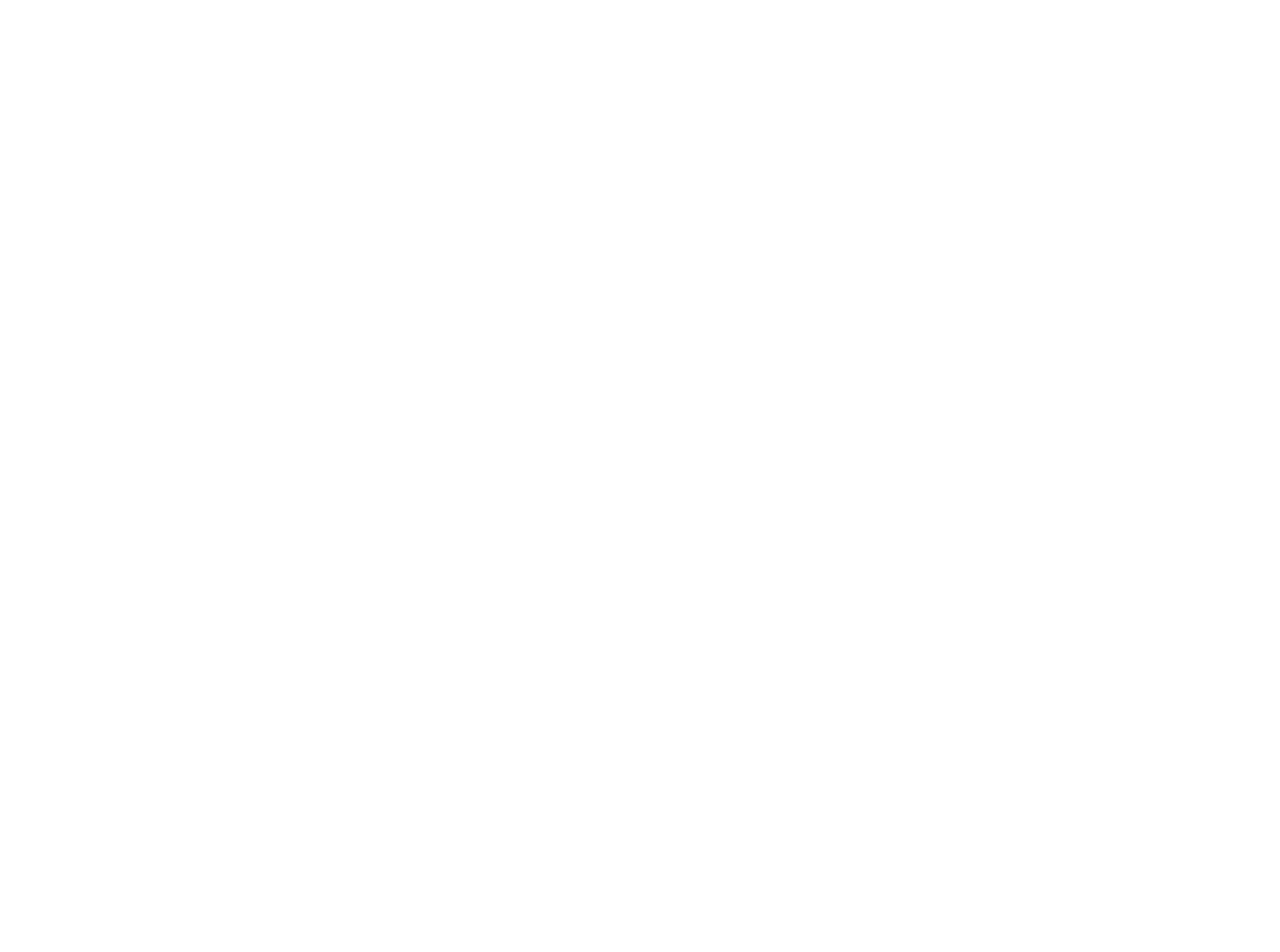
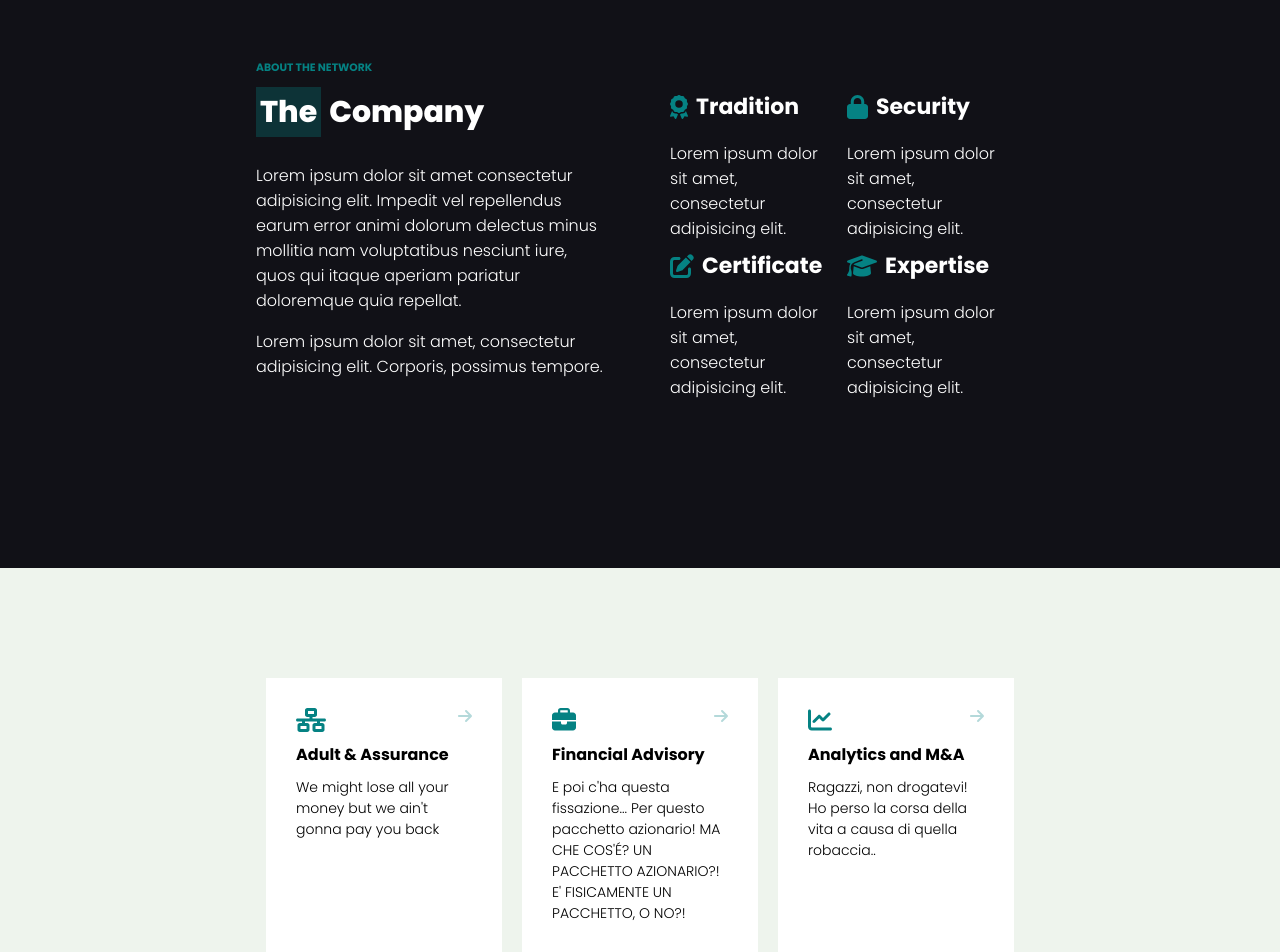
Before and after one commit to PaoloNapoli97/proj-html-vuejs, a Vue app: page / in a window 1280 px wide. Shown: the part 840-1792 px from the top of the page. Before the commit the page ends 800 px from the top, so only its background shows below. Built offline with nearby package versions, Linux system fonts and the light colour scheme.

Commit message:
Add: AboutUs component

```diff
--- a/src/App.vue
+++ b/src/App.vue
@@ -42,6 +42,7 @@
 
 <template>
   <AppHeader :info="contacts" />
+  <AppMain />
 </template>
 
 <style lang="scss">
--- /dev/null
+++ b/src/components/AboutUs.vue
@@ -0,0 +1,135 @@
+<template>
+  <header>
+    <div class="container">
+      <div class="section">
+        <h6>ABOUT THE NETWORK</h6>
+        <div class="col">
+          <h2><span class="badge">The</span>Company</h2>
+          <p>
+            Lorem ipsum dolor sit amet consectetur adipisicing elit. Impedit vel
+            repellendus earum error animi dolorum delectus minus mollitia nam
+            voluptatibus nesciunt iure, quos qui itaque aperiam pariatur
+            doloremque quia repellat.
+          </p>
+          <p>
+            Lorem ipsum dolor sit amet, consectetur adipisicing elit. Corporis,
+            possimus tempore.
+          </p>
+        </div>
+        <div class="col col-right">
+          <div class="col-card">
+            <div class="title">
+              <font-awesome-icon class="icon" icon="fa-solid fa-award" />
+              <h4>Tradition</h4>
+            </div>
+
+            <p>Lorem ipsum dolor sit amet, consectetur adipisicing elit.</p>
+          </div>
+          <div class="col-card">
+            <div class="title">
+              <font-awesome-icon class="icon" icon="fa-solid fa-lock" />
+              <h4>Security</h4>
+            </div>
+
+            <p>Lorem ipsum dolor sit amet, consectetur adipisicing elit.</p>
+          </div>
+          <div class="col-card">
+            <div class="title">
+              <font-awesome-icon
+                class="icon"
+                icon="fa-solid fa-pen-to-square"
+              />
+              <h4>Certificate</h4>
+            </div>
+
+            <p>Lorem ipsum dolor sit amet, consectetur adipisicing elit.</p>
+          </div>
+          <div class="col-card">
+            <div class="title">
+              <font-awesome-icon
+                class="icon"
+                icon="fa-solid fa-graduation-cap"
+              />
+              <h4>Expertise</h4>
+            </div>
+
+            <p>Lorem ipsum dolor sit amet, consectetur adipisicing elit.</p>
+          </div>
+        </div>
+      </div>
+    </div>
+  </header>
+</template>
+
+<script>
+export default {
+  setup() {
+    return {};
+  },
+};
+</script>
+
+<style lang="scss" scoped>
+header {
+  background-color: var(--bg-primary-color);
+  padding: 160px 0;
+
+  .section {
+    color: var(--quaternary-color);
+    display: flex;
+    position: relative;
+
+    .col {
+      width: 50%;
+
+      p {
+        font-weight: 300;
+        padding: 8px 0;
+      }
+    }
+
+    h2 {
+      font-weight: 900;
+      font-size: 30px;
+      color: var(--quaternary-color);
+      padding-bottom: 20px;
+    }
+
+    h6 {
+      color: var(--primary-color);
+      position: absolute;
+      top: -30px;
+    }
+
+    .col-right {
+      margin-left: 60px;
+      display: flex;
+      flex-wrap: wrap;
+
+      .col-card {
+        height: calc(100% / 2 - 20px);
+        width: calc(100% / 2 - 20px);
+        margin-right: 20px;
+        // background-color: red;
+
+        .title {
+          display: flex;
+          align-items: center;
+          padding-bottom: 10px;
+
+          .icon {
+            font-size: 24px;
+            color: var(--primary-color);
+            padding-right: 8px;
+          }
+        }
+      }
+
+      h4 {
+        font-weight: 600;
+        font-size: 22px;
+      }
+    }
+  }
+}
+</style>
--- a/src/components/AppMain.vue
+++ b/src/components/AppMain.vue
@@ -1,11 +1,19 @@
 <script>
+import AboutUs from "./AboutUs.vue";
+import OurServices from "./OurServices.vue";
+
 export default {
   name: "AppMain",
+  components: {
+    AboutUs,
+    OurServices,
+  },
 };
 </script>
 
 <template>
-  <main></main>
+  <AboutUs />
+  <OurServices />
 </template>
 
 <style lang="scss" scoped></style>
--- /dev/null
+++ b/src/components/OurServices.vue
@@ -0,0 +1,78 @@
+<template>
+  <main>
+    <div class="container">
+      <div class="card-container">
+        <ServiceCard
+          class="cards"
+          v-for="service in services"
+          :data_service="service"
+        />
+      </div>
+    </div>
+  </main>
+</template>
+
+<script>
+import ServiceCard from "./ServiceCard.vue";
+
+export default {
+  components: {
+    ServiceCard,
+  },
+  data() {
+    return {
+      services: [
+        {
+          title: "Adult & Assurance",
+          icon: "fa-solid fa-network-wired",
+          text: "We might lose all your money but we ain't gonna pay you back",
+        },
+        {
+          title: "Financial Advisory",
+          icon: "fa-solid fa-briefcase",
+          text: `E poi c'ha questa fissazione... Per questo pacchetto azionario!  MA CHE COS'É? UN PACCHETTO AZIONARIO?! E' FISICAMENTE UN PACCHETTO, O NO?!`,
+        },
+        {
+          title: "Analytics and M&A",
+          icon: "fa-solid fa-chart-line",
+          text: "Ragazzi, non drogatevi! Ho perso la corsa della vita a causa di quella robaccia..",
+        },
+        {
+          title: "Middle Marketing",
+          icon: "fa-solid fa-plane",
+          text: "Non sento l'Africa",
+        },
+        {
+          title: "Legal Consulting",
+          icon: "fa-solid fa-scale-balanced",
+          text: "Like shining oil, this night is dripping down Stars are slipping down, glistening",
+        },
+        {
+          title: "Regulatory Risk",
+          icon: "fa-solid fa-inbox",
+          text: "When the lights go out and we open our eyes, Out there in the silence, I'll be gone, I'll be gone",
+        },
+      ],
+    };
+  },
+};
+</script>
+
+<style lang="scss" scoped>
+main {
+  background-color: var(--bg-secondary-color);
+  padding: 100px 0;
+
+  .container {
+    position: relative;
+  }
+  .card-container {
+    display: flex;
+    flex-wrap: wrap;
+
+    .cards {
+      width: calc(100% / 3 - 20px);
+    }
+  }
+}
+</style>
--- /dev/null
+++ b/src/components/ServiceCard.vue
@@ -0,0 +1,47 @@
+<template>
+  <div class="card">
+    <div class="icons">
+      <font-awesome-icon class="icon" :icon="data_service.icon" />
+      <font-awesome-icon class="right-arrow" icon="fa-solid fa-arrow-right" />
+    </div>
+    <h4>{{ data_service.title }}</h4>
+    <p>{{ data_service.text }}</p>
+  </div>
+</template>
+
+<script>
+export default {
+  props: {
+    data_service: Object,
+  },
+};
+</script>
+
+<style lang="scss" scoped>
+.card {
+  padding: 30px;
+  background-color: var(--quaternary-color);
+  margin: 10px;
+
+  h4 {
+    padding: 10px 0;
+  }
+
+  p {
+    font-size: 14px;
+    font-weight: 300;
+  }
+  .icons {
+    display: flex;
+    justify-content: space-between;
+
+    .icon {
+      font-size: 24px;
+      color: var(--primary-color);
+    }
+    .right-arrow {
+      color: var(--primary-color-light);
+    }
+  }
+}
+</style>
--- a/src/main.js
+++ b/src/main.js
@@ -14,7 +14,37 @@
 import { faClock } from "@fortawesome/free-solid-svg-icons";
 import { faPhone } from "@fortawesome/free-solid-svg-icons";
 import { faEnvelope } from "@fortawesome/free-solid-svg-icons";
+import { faGraduationCap } from "@fortawesome/free-solid-svg-icons";
+import { faLock } from "@fortawesome/free-solid-svg-icons";
+import { faAward } from "@fortawesome/free-solid-svg-icons";
+import { faPenToSquare } from "@fortawesome/free-solid-svg-icons";
+import { faNetworkWired } from "@fortawesome/free-solid-svg-icons";
+import { faBriefcase } from "@fortawesome/free-solid-svg-icons";
+import { faPlane } from "@fortawesome/free-solid-svg-icons";
+import { faChartLine } from "@fortawesome/free-solid-svg-icons";
+import { faScaleBalanced } from "@fortawesome/free-solid-svg-icons";
+import { faInbox } from "@fortawesome/free-solid-svg-icons";
+import { faArrowRight } from "@fortawesome/free-solid-svg-icons";
+
 /* add icons to the library */
-library.add(faFacebookF, faTwitter, faLinkedinIn, faClock, faPhone, faEnvelope);
+library.add(
+  faFacebookF,
+  faTwitter,
+  faLinkedinIn,
+  faClock,
+  faPhone,
+  faEnvelope,
+  faGraduationCap,
+  faLock,
+  faPenToSquare,
+  faAward,
+  faNetworkWired,
+  faBriefcase,
+  faPlane,
+  faChartLine,
+  faScaleBalanced,
+  faInbox,
+  faArrowRight
+);
 
 createApp(App).component("font-awesome-icon", FontAwesomeIcon).mount("#app");
--- a/src/style/partials/layout.scss
+++ b/src/style/partials/layout.scss
@@ -7,13 +7,20 @@
 
 .btn {
   border: 1px solid var(--primary-color);
-  color: white;
+  color: var(--quaternary-color);
   padding: 10px 14px;
   border-radius: 4px;
   cursor: pointer;
 }
 
 .btn-primary {
-  color: white;
   background-color: var(--primary-color);
 }
+
+// BADGE
+
+.badge {
+  padding: 4px;
+  background-color: var(--primary-color-light);
+  margin-right: 8px;
+}
--- a/src/style/partials/variables.scss
+++ b/src/style/partials/variables.scss
@@ -3,4 +3,10 @@
   --primary-color: #058283;
   --header-secondary-color: #c0c3d0;
   --secondary-color: #ced2d3;
+  --quaternary-color: #ffffff;
+
+  --primary-color-light: rgba(5, 130, 131, 0.3);
+
+  --bg-primary-color: #111117;
+  --bg-secondary-color: #eef4ed;
 }
```
